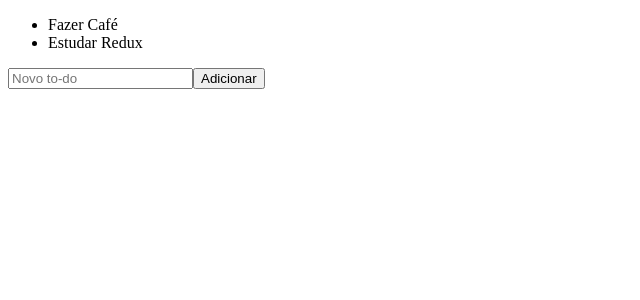
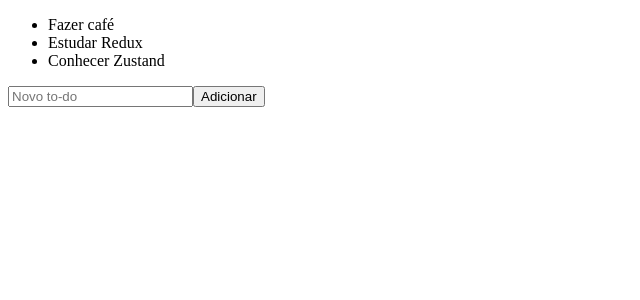
Before and after one commit to Israelkilday/react-redux-zustand, a React (Vite) app: page / in a window 1280 px wide. Shown: the top 300 px of the page, without its empty margins (0-640 px from the left). Built offline with nearby package versions, Linux system fonts and the light colour scheme.

Commit message:
feat: add useSelector to  acess the entire store state

```diff
--- a/src/App.tsx
+++ b/src/App.tsx
@@ -1,11 +1,13 @@
+import { Provider as ReduxProvider } from "react-redux";
 import { AddTodo } from "./components/addTodo";
 import { TodoList } from "./components/todoList";
+import { store } from "./store";
 
 export function App() {
   return (
-    <div>
+    <ReduxProvider store={store}>
       <TodoList />
       <AddTodo />
-    </div>
+    </ReduxProvider>
   );
 }
--- a/src/components/todoList.tsx
+++ b/src/components/todoList.tsx
@@ -1,8 +1,16 @@
-export const TodoList = () => {
+import { useSelector } from "react-redux";
+
+export function TodoList() {
+  const todos = useSelector((store) => {
+    return store.todo;
+  });
+
+  console.log(todos);
   return (
     <ul>
-      <li>Fazer Café</li>
-      <li>Estudar Redux</li>
+      {todos.map((todo) => (
+        <li key={todo}>{todo}</li>
+      ))}
     </ul>
   );
-};
+}
--- a/src/store/index.ts
+++ b/src/store/index.ts
@@ -2,7 +2,7 @@
 
 const todoSlice = createSlice({
   name: "todo",
-  initialState: ["Fazer café", "Estudar Redux"],
+  initialState: ["Fazer café", "Estudar Redux", "Conhecer Zustand"],
 
   reducers: {},
 });
```
